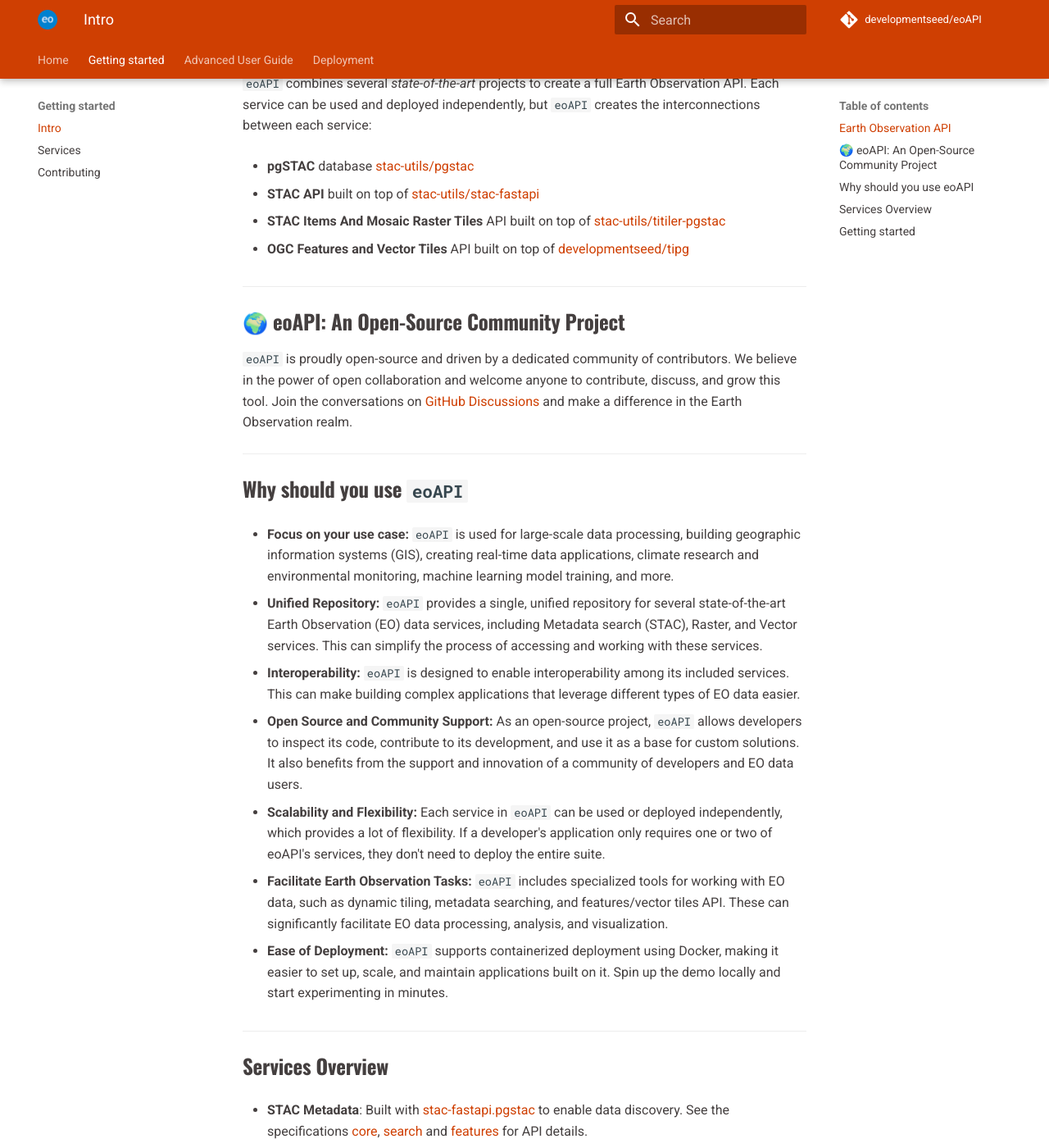
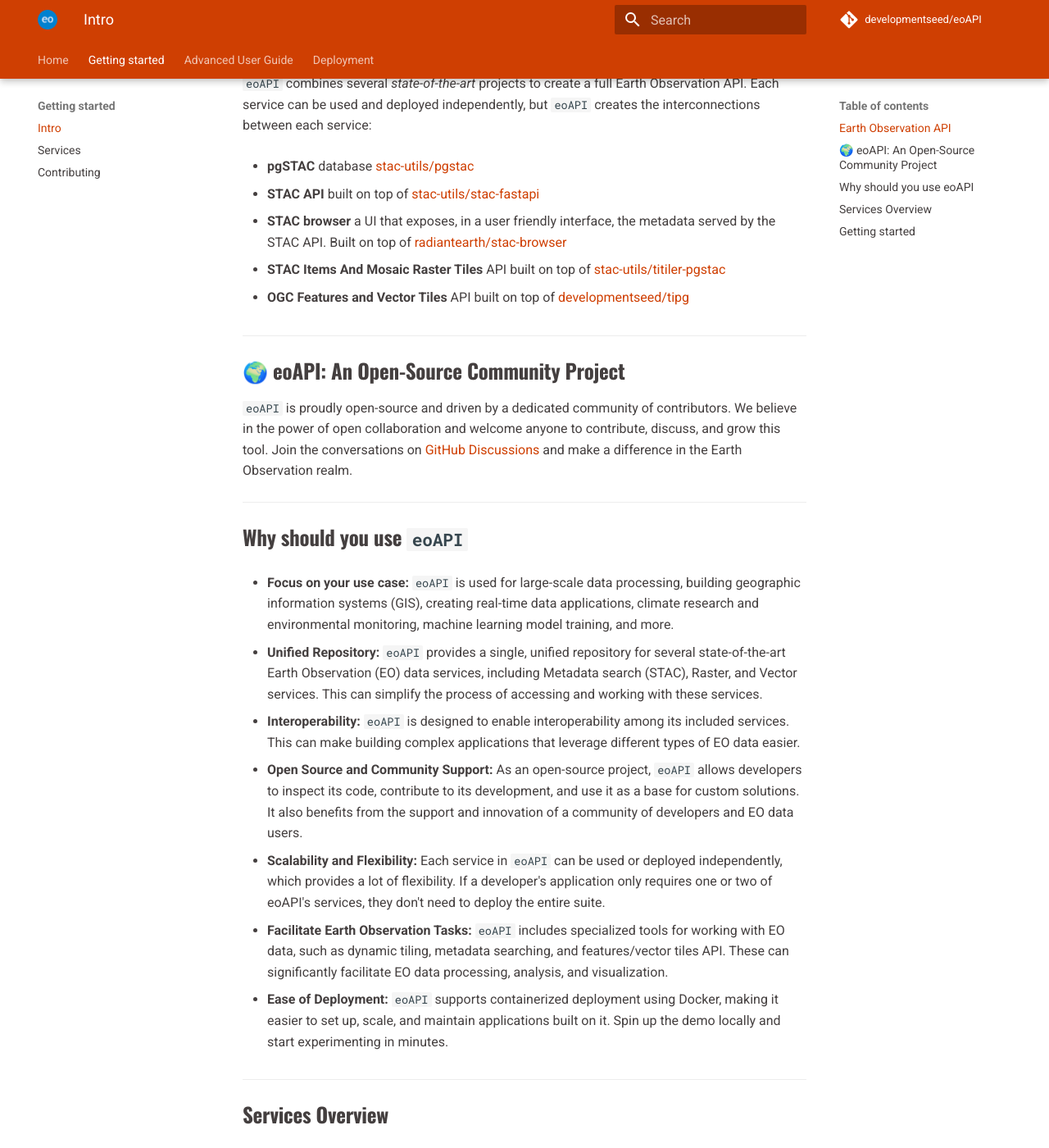
Before and after one commit to developmentseed/eoAPI, an MkDocs documentation site: the page built from docs/src/intro.md, in a window 1280 px wide and 1400 px high, scrolled down 686 px. Shown: the whole window at 82% size. Built offline with MkDocs 1.6.1 and Material for MkDocs 9.7.7, drawn with Linux system fonts in a browser that asks for light colours; comment, search, counter and statistics services are not loaded; some of the changed text lies outside the part shown.

Commit message:
more docs for browser

```diff
--- a/docs/src/intro.md
+++ b/docs/src/intro.md
@@ -13,6 +13,8 @@
 - **pgSTAC** database [https://github.com/stac-utils/pgstac](https://github.com/stac-utils/pgstac)
 
 - **STAC API** built on top of [https://github.com/stac-utils/stac-fastapi](https://github.com/stac-utils/stac-fastapi)
+
+- **STAC browser** a UI that exposes, in a user friendly interface, the metadata served by the STAC API. Built on top of [https://github.com/radiantearth/stac-browser](https://github.com/radiantearth/stac-browser)
 
 - **STAC Items And Mosaic Raster Tiles** API built on top of [https://github.com/stac-utils/titiler-pgstac](https://github.com/stac-utils/titiler-pgstac)
 
@@ -48,9 +50,12 @@
 
 - **STAC Metadata**: Built with [stac-fastapi.pgstac](https://github.com/stac-utils/stac-fastapi) to enable data discovery. See the specifications [core](https://github.com/radiantearth/stac-api-spec/blob/v1.0.0/core/README.md), [search](https://github.com/radiantearth/stac-api-spec/blob/v1.0.0/item-search/README.md) and [features](https://github.com/radiantearth/stac-api-spec/blob/v1.0.0/ogcapi-features/README.md) for API details.
 
+- **STAC browser** : Built with the [Radiant Earth STAC browser](https://github.com/radiantearth/stac-browser) to provide a simple user-friendly interface for searching the STAC metadata.
+
 - **Raster Tiles**: Built with [titiler-pgstac](https://github.com/stac-utils/titiler-pgstac) and [pgstac](https://github.com/stac-utils/pgstac) to enable large scale mosaic based on results of STAC searches queries. See [docs](https://stac-utils.github.io/titiler-pgstac/0.8.0/mosaic_endpoints/) for API details.
 
 - **OGC Features & Vector Tiles**: Built with [tipg](https://github.com/developmentseed/tipg) to create a lightweight OGC Features and Tiles API with a PostGIS database. See [docs](https://developmentseed.org/tipg/user_guide/endpoints/) for API details.
+
 
 See [service details](./services.md) for more information.
 
```
Also changed, not shown: docs/src/customization.md (+5 -0 lines), docs/src/deployment.md (+1 -1 lines).
